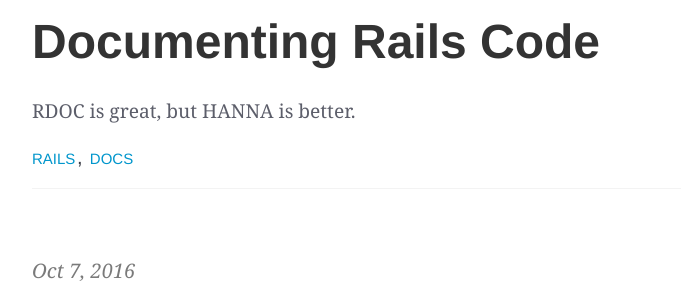
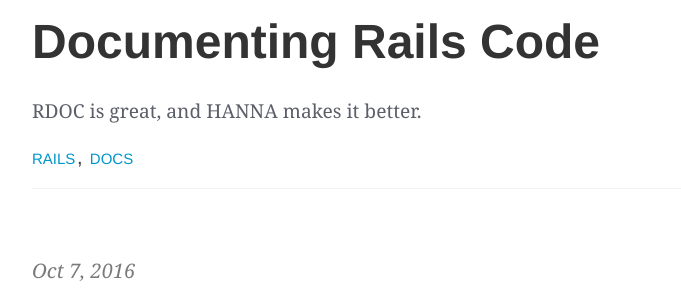
Before and after one commit to mraiur/dainmiller.github.io, a Jekyll site: the page built from index.html, in a window 1280 px wide and 900 px high. Shown: the part 420-713 px from the top of the window, without its empty margins (276-957 px from the left). Built offline with Jekyll 4.4.1, drawn with Linux system fonts in a browser that asks for light colours; the list of posts is cut into pages by our own code.

Commit message:
Update 2016-10-14-documenting-rails-code.markdown

```diff
--- a/_posts/2016-10-14-documenting-rails-code.markdown
+++ b/_posts/2016-10-14-documenting-rails-code.markdown
@@ -4,7 +4,7 @@
 layout: post
 tags: [rails, docs]
 categories: [rails]
-summary: RDOC is great, but HANNA is better.
+summary: RDOC is great, and HANNA makes it better.
 ---
 
 Notes on how I document Rails code:
```
